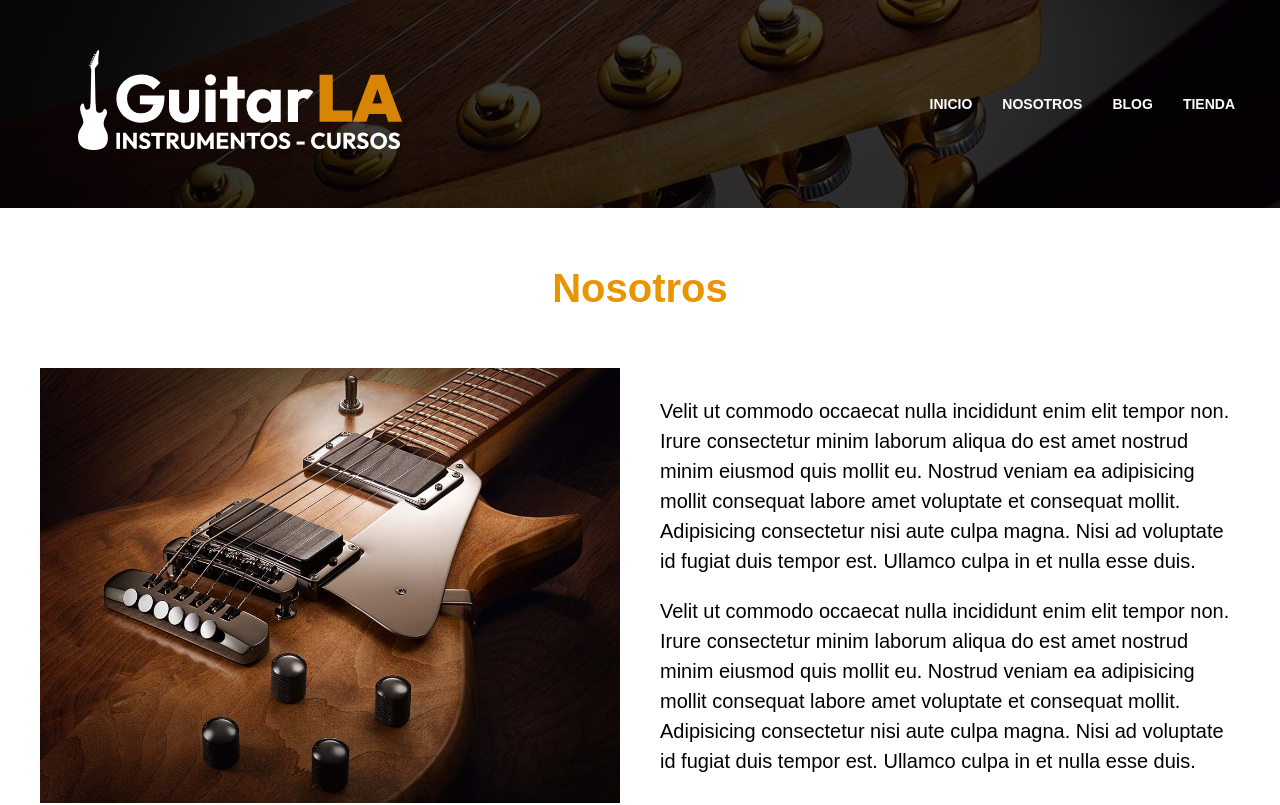
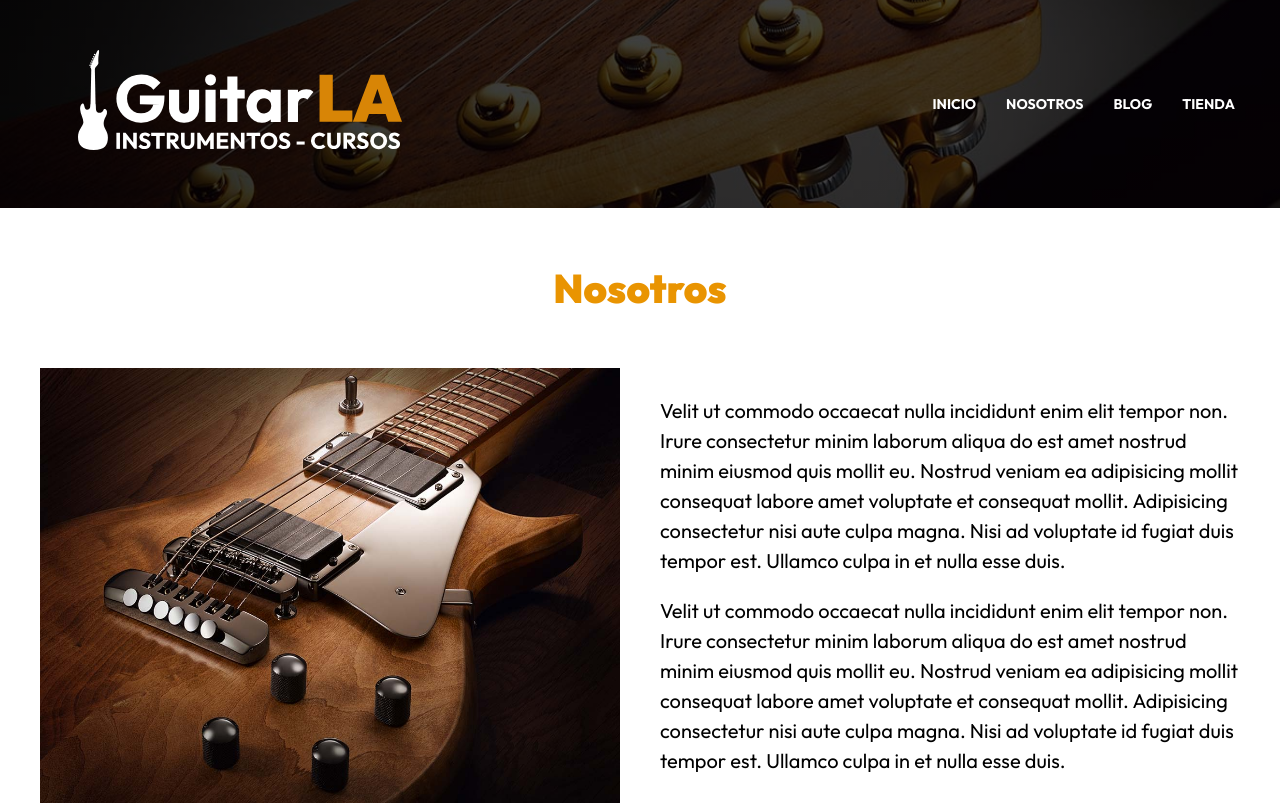
Before and after one commit to Inmacc96/react-projects, a Next.js app in the folder guitarla/: page /aboutus in a window 1280 px wide. Shown: the top 805 px of the page. Built offline with nearby package versions, Linux system fonts and the light colour scheme.

Commit message:
Added Outfit custom font.

```diff
--- a/guitarla/components/Layout.js
+++ b/guitarla/components/Layout.js
@@ -1,5 +1,5 @@
 import Head from "next/head";
-import Header from './Header';
+import Header from "./Header";
 import Footer from "./Footer";
 
 const Layout = ({ children, page }) => {
@@ -8,11 +8,17 @@
       <Head>
         <title>GuitarLA - {page}</title>
         <meta name="description" content="Sitio Web de venta de guitarras" />
+        <link rel="preconnect" href="https://fonts.googleapis.com" />
+        <link rel="preconnect" href="https://fonts.gstatic.com" crossorigin />
+        <link
+          href="https://fonts.googleapis.com/css2?family=Outfit:wght@400;700;900&display=swap"
+          rel="stylesheet"
+        />
       </Head>
 
       <Header />
       {children}
-      <Footer/>
+      <Footer />
     </div>
   );
 };
```
